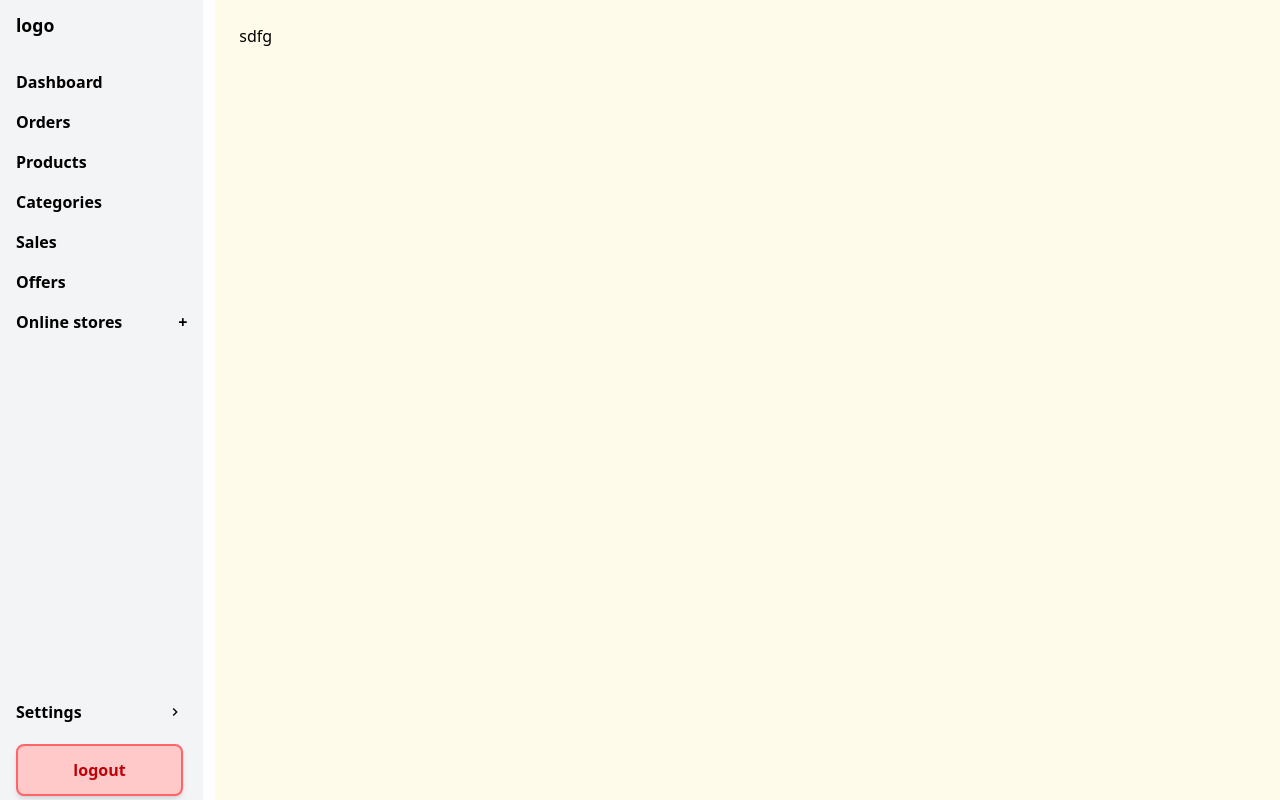
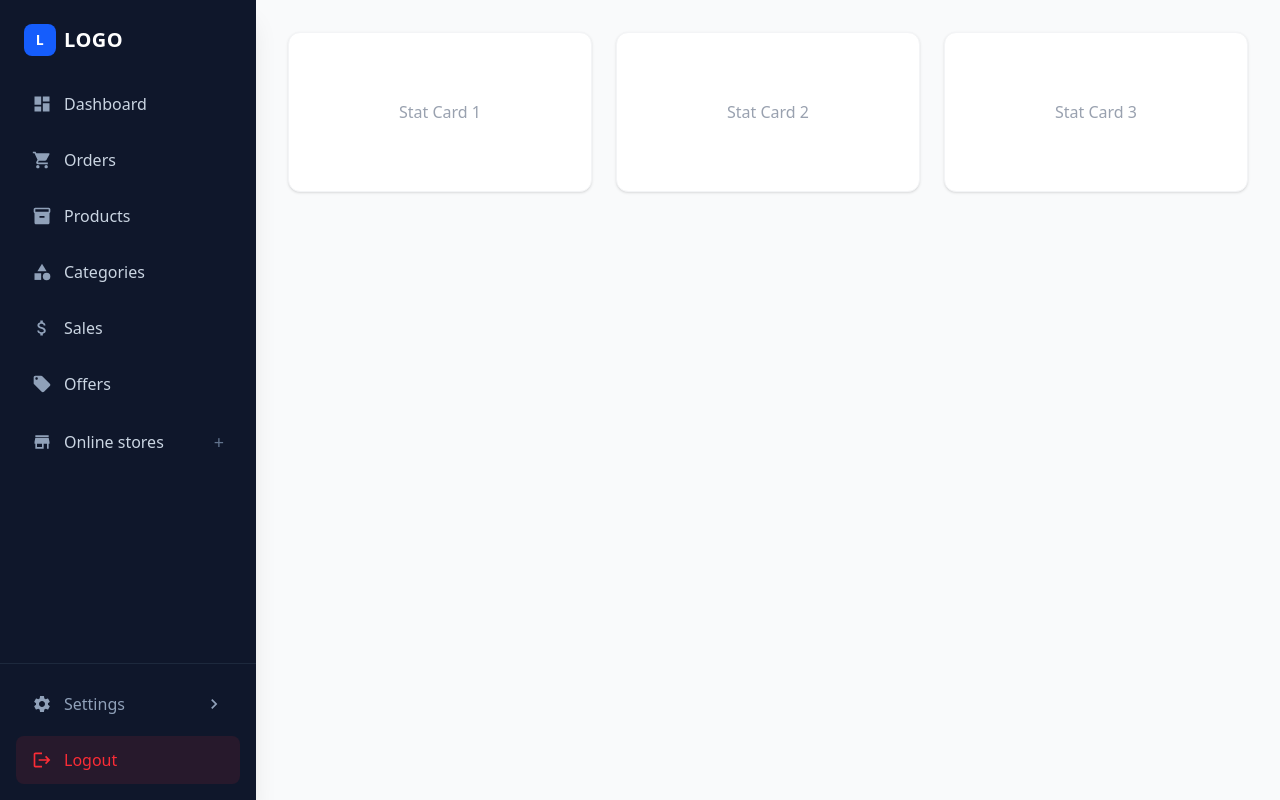
Before and after one commit to 4bjith/GroupProject-OnlineStore, a React (Vite) app in the folder Frontend-main/: page /dashboard in a window 1280 px wide. Built offline with nearby package versions, Linux system fonts and the light colour scheme.

Commit message:
side bar styled proper

```diff
--- a/Frontend-main/src/pages/Dashboard.jsx
+++ b/Frontend-main/src/pages/Dashboard.jsx
@@ -1,78 +1,128 @@
 import { useState } from "react";
-import { MdKeyboardArrowRight, MdMenu, MdClose } from "react-icons/md";
-
+import {
+    MdKeyboardArrowRight,
+    MdMenu,
+    MdClose,
+    MdDashboard,
+    MdShoppingCart,
+    MdInventory,
+    MdCategory,
+    MdAttachMoney,
+    MdLocalOffer,
+    MdStore,
+    MdSettings,
+    MdLogout
+} from "react-icons/md";
 
 function Dashboard() {
     const [open, setOpen] = useState(false);
 
+    const menuItems = [
+        { name: 'Dashboard', icon: <MdDashboard size={20} /> },
+        { name: 'Orders', icon: <MdShoppingCart size={20} /> },
+        { name: 'Products', icon: <MdInventory size={20} /> },
+        { name: 'Categories', icon: <MdCategory size={20} /> },
+        { name: 'Sales', icon: <MdAttachMoney size={20} /> },
+        { name: 'Offers', icon: <MdLocalOffer size={20} /> },
+        { name: 'Online stores', icon: <MdStore size={20} />, action: true },
+    ];
+
     return (
-        <div>
-            {/* mobile sidebar overlay/backdrop */}
+        <div className="bg-gray-50 h-screen overflow-hidden flex">
+
+            {/* Mobile sidebar overlay/backdrop */}
             {open && (
-                <div className="fixed inset-0 bg-black/40 z-40 md:hidden" onClick={() => setOpen(false)}></div>
+                <div
+                    className="fixed inset-0 bg-black/50 z-40 md:hidden backdrop-blur-sm transition-opacity"
+                    onClick={() => setOpen(false)}
+                ></div>
             )}
 
-            <div className="w-full h-screen grid md:grid-cols-12 grid-rows-12 gap-3">
-                {/* Sidebar - hidden on mobile, shown on md and up */}
-                <div className={`hidden md:block md:col-span-2 row-span-12 bg-gray-100 relative`}>
-                    {/* close button for mobile */}
-                    <button className="md:hidden absolute top-3 right-3 p-2" onClick={() => setOpen(false)}>
-                        <MdClose size={22} />
+            {/* Sidebar - Desktop & Mobile Shared Structure */}
+            <aside
+                className={`
+                    fixed md:relative z-50 h-full w-64 bg-slate-900 text-slate-300 flex flex-col justify-between transition-transform duration-300 ease-in-out shadow-xl
+                    ${open ? 'translate-x-0' : '-translate-x-full md:translate-x-0'}
+                `}
+            >
+                {/* Header */}
+                <div className="p-6 flex items-center justify-between">
+                    <div className="flex items-center gap-2 text-white font-bold text-xl tracking-wide">
+                        <div className="w-8 h-8 bg-blue-600 rounded-lg flex items-center justify-center text-sm">L</div>
+                        <span>LOGO</span>
+                    </div>
+                    {/* Close button for mobile */}
+                    <button className="md:hidden text-slate-400 hover:text-white transition-colors" onClick={() => setOpen(false)}>
+                        <MdClose size={24} />
+                    </button>
+                </div>
+
+                {/* Navigation */}
+                <nav className="flex-1 px-4 space-y-2 overflow-y-auto">
+                    {menuItems.map((item, index) => (
+                        <button
+                            key={index}
+                            className="w-full flex items-center gap-3 px-4 py-3 rounded-lg hover:bg-slate-800 hover:text-white transition-all duration-200 group"
+                        >
+                            <span className="text-slate-400 group-hover:text-blue-500 transition-colors">{item.icon}</span>
+                            <span className="font-medium">{item.name}</span>
+                            {item.action && (
+                                <span className="ml-auto text-slate-500 group-hover:text-white text-lg">+</span>
+                            )}
+                        </button>
+                    ))}
+                </nav>
+
+                {/* Footer / Account */}
+                <div className="p-4 border-t border-slate-800 space-y-2">
+                    <button className="w-full flex items-center justify-between px-4 py-3 rounded-lg hover:bg-slate-800 hover:text-white transition-all text-slate-400">
+                        <div className="flex items-center gap-3">
+                            <MdSettings size={20} />
+                            <span className="font-medium">Settings</span>
+                        </div>
+                        <MdKeyboardArrowRight size={20} />
                     </button>
 
-                    <h2 className='text-[1.1rem] font-bold pl-4 mb-6 mt-3'>logo</h2>
-                    <div className="pl-4">
-                        <button className='w-full py-2 text-[1rem] font-semibold text-start cursor-pointer hover:font-bold'>Dashboard</button>
-                        <button className='w-full py-2 text-[1rem] font-semibold text-start cursor-pointer hover:font-bold'>Orders</button>
-                        <button className='w-full py-2 text-[1rem] font-semibold text-start cursor-pointer hover:font-bold'>Products</button>
-                        <button className='w-full py-2 text-[1rem] font-semibold text-start cursor-pointer hover:font-bold'>Categories</button>
-                        <button className='w-full py-2 text-[1rem] font-semibold text-start cursor-pointer hover:font-bold'>Sales</button>
-                        <button className='w-full py-2 text-[1rem] font-semibold text-start cursor-pointer hover:font-bold'>Offers</button>
-                        <button className='w-full py-2 text-[1rem] font-semibold text-start cursor-pointer hover:font-bold flex justify-between pr-4'>Online stores <span className="text-end">+</span></button>
-                    </div>
-                    <div className="pl-4 absolute bottom-1 w-[90%]">
-                        <button className='w-full py-5 text-[1rem] font-semibold text-start cursor-pointer flex justify-between items-center'>Settings <MdKeyboardArrowRight /></button>
-                        <button className='w-full py-3 text-[1rem] font-semibold  text-center cursor-pointer shadow-md rounded-lg  border-2 border-red-400 text-red-700 bg-red-200'>logout</button>
-                    </div>
+                    <button className="w-full flex items-center gap-3 px-4 py-3 rounded-lg bg-red-500/10 text-red-500 hover:bg-red-500 hover:text-white transition-all font-medium">
+                        <MdLogout size={20} />
+                        <span>Logout</span>
+                    </button>
+                </div>
+            </aside>
+
+            {/* Main Content Area */}
+            <main className="flex-1 h-full overflow-y-auto w-full relative">
+
+                {/* Mobile Header / Toggle */}
+                <div className="md:hidden sticky top-0 z-30 bg-white/80 backdrop-blur-md border-b px-4 py-3 flex items-center gap-3 shadow-sm">
+                    <button
+                        className="p-2 rounded-lg hover:bg-gray-100 text-gray-700 transition-colors active:scale-95"
+                        onClick={() => setOpen(true)}
+                    >
+                        <MdMenu size={26} />
+                    </button>
+                    <span className="font-semibold text-gray-800 text-lg">Dashboard</span>
                 </div>
 
-                {/* Mobile Sidebar - slide-in overlay */}
-                <div className={`${open ? 'fixed inset-y-0 left-0 w-64 z-50 transform translate-x-0'
-                           : 'fixed inset-y-0 left-0 w-64 z-50 transform -translate-x-full'} md:hidden bg-gray-100 transition-transform duration-300`}>
-                    {/* close button for mobile */}
-                    <button className="absolute top-3 right-3 p-2" onClick={() => setOpen(false)}>
-                        <MdClose size={22} />
-                    </button>
+                <div className="p-6 md:p-8">
 
-                    <h2 className='text-[1.1rem] font-bold pl-4 mb-6 mt-3'>logo</h2>
-                    <div className="pl-4">
-                        <button className='w-full py-2 text-[1rem] font-semibold text-start cursor-pointer hover:font-bold'>Dashboard</button>
-                        <button className='w-full py-2 text-[1rem] font-semibold text-start cursor-pointer hover:font-bold'>Orders</button>
-                        <button className='w-full py-2 text-[1rem] font-semibold text-start cursor-pointer hover:font-bold'>Products</button>
-                        <button className='w-full py-2 text-[1rem] font-semibold text-start cursor-pointer hover:font-bold'>Categories</button>
-                        <button className='w-full py-2 text-[1rem] font-semibold text-start cursor-pointer hover:font-bold'>Sales</button>
-                        <button className='w-full py-2 text-[1rem] font-semibold text-start cursor-pointer hover:font-bold'>Offers</button>
-                        <button className='w-full py-2 text-[1rem] font-semibold text-start cursor-pointer hover:font-bold flex justify-between pr-4'>Online stores <span className="text-end">+</span></button>
+                    {/* Content Placeholder */}
+                    <div className="grid grid-cols-1 md:grid-cols-2 lg:grid-cols-3 gap-6">
+                        <div className="bg-white p-6 rounded-xl shadow-sm border border-gray-100 h-40 flex items-center justify-center text-gray-400">
+                            Stat Card 1
+                        </div>
+                        <div className="bg-white p-6 rounded-xl shadow-sm border border-gray-100 h-40 flex items-center justify-center text-gray-400">
+                            Stat Card 2
+                        </div>
+                        <div className="bg-white p-6 rounded-xl shadow-sm border border-gray-100 h-40 flex items-center justify-center text-gray-400">
+                            Stat Card 3
+                        </div>
                     </div>
-                    <div className="pl-4 absolute bottom-1 w-[90%]">
-                        <button className='w-full py-5 text-[1rem] font-semibold text-start cursor-pointer flex justify-between items-center'>Settings <MdKeyboardArrowRight /></button>
-                        <button className='w-full py-3 text-[1rem] font-semibold  text-center cursor-pointer shadow-md rounded-lg  border-2 border-red-400 text-red-700 bg-red-200'>logout</button>
-                    </div>
+
                 </div>
-
-                {/* Main content - full width on mobile, col-span-10 on md+ */}
-                <div className="col-span-12 md:col-span-10 row-span-12 bg-amber-50 relative">
-                    {/* toggle button - top left, visible only on mobile */}
-                    <button className="md:hidden absolute top-3 left-3 p-2 bg-white rounded shadow z-10" onClick={() => setOpen(true)}>
-                        <MdMenu size={22} />
-                    </button>
-
-                    <div className="p-6">sdfg</div>
-                </div>
-
-            </div>
+            </main>
         </div>
-    )
+    );
 }
 
-export default Dashboard
+export default Dashboard;
```
